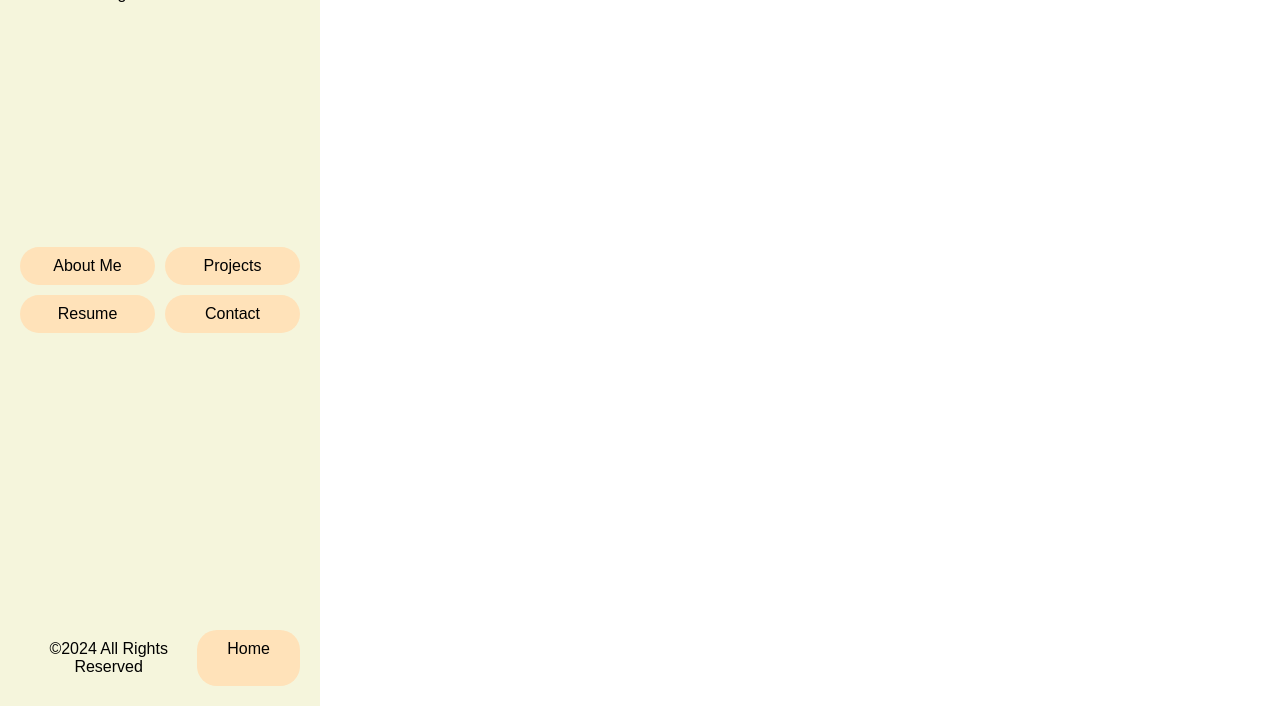
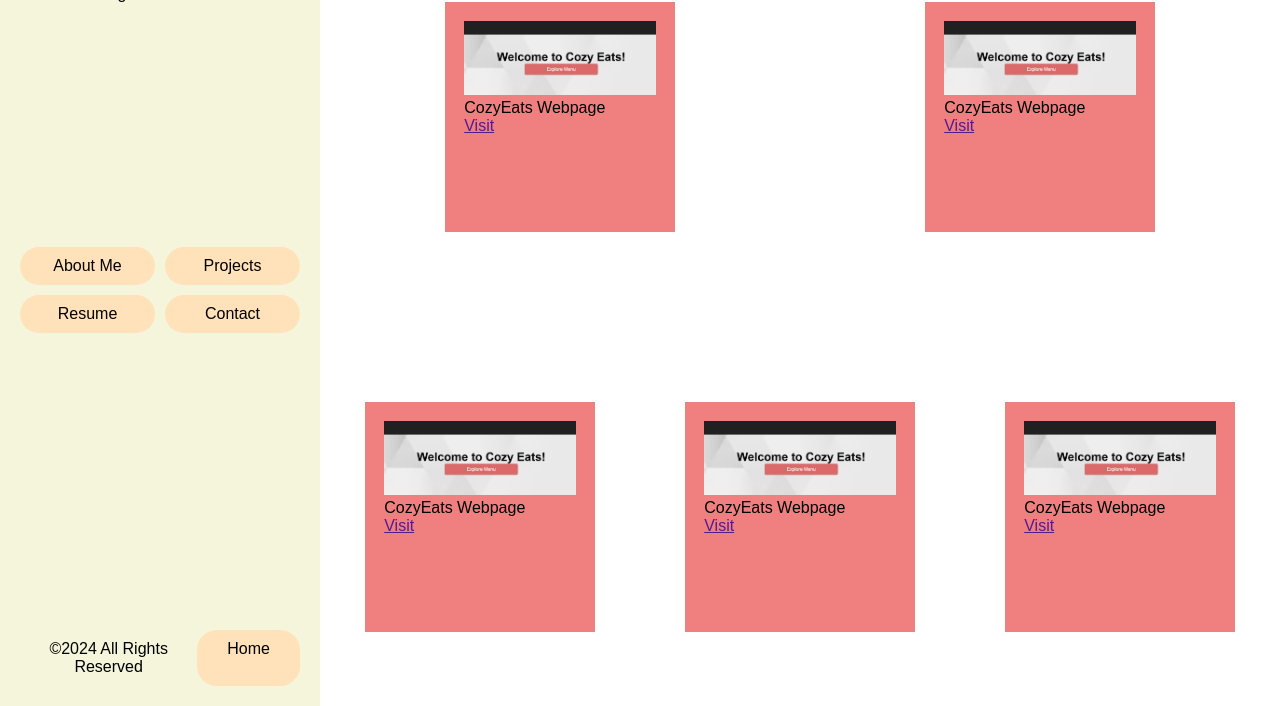
Before and after one commit to GambleLM9/Portfolio, a plain HTML site: page projects.html in a window 1280 px wide. Shown: the part 94-800 px from the top of the page. Drawn offline with Linux system fonts and the light colour scheme.

Commit message:
Even more work on the projects page.

```diff
--- a/projects.html
+++ b/projects.html
@@ -9,20 +9,35 @@
         /*Project List*/
         .prolist{
             grid-area: content;
+            display: grid;
             grid-template-columns: repeat(3, 1fr);
             grid-template-rows: repeat(2, 1fr);
             grid-template-areas:
-            "item1 item2 item3"
-            "item4 item5 item6"
+            "top top top"
+            "bottom bottom bottom"
             ;
         }
         /*Project Items*/
-        .proimage img{
-            width: 100px;
+        .tophalf{
+            grid-area: top;
+            display: flex;
+            justify-content: space-around;
         }
         .item1{
-            grid-area: item1;
-            width: 500px;
+            background-color: lightcoral;
+            width: 230px;
+            height: 230px;
+            padding: 2%;
+            margin: 2%;
+            margin-top: 10%;
+        }
+        .proimage img{
+            width: 100%;
+        }
+        .bothalf{
+            grid-area: bottom;
+            display: flex;
+            justify-content: space-around;
         }
     </style>
 </head>
@@ -49,13 +64,46 @@
             </div>
         </aside>
         <section class="prolist">
-            <div class="item1">
-                <div class="proimage">
+            <div class="tophalf">
+                <div class="item1">
+                    <div class="proimage">
                     <img src="images/cozypreview.png" alt="">
+                    </div>
+                    <p>CozyEats Webpage</p>
+                    <p class="visit"><a href="">Visit</a></p>
                 </div>
-                <p>CozyEats Webpage</p>
-                <p class="visit"><a href="">Visit</a></p>
+                <div class="item1">
+                    <div class="proimage">
+                    <img src="images/cozypreview.png" alt="">
+                    </div>
+                    <p>CozyEats Webpage</p>
+                    <p class="visit"><a href="">Visit</a></p>
+                </div>
             </div>
+            <div class="bothalf">
+                <div class="item1">
+                    <div class="proimage">
+                    <img src="images/cozypreview.png" alt="">
+                    </div>
+                    <p>CozyEats Webpage</p>
+                    <p class="visit"><a href="">Visit</a></p>
+                </div>
+                <div class="item1">
+                    <div class="proimage">
+                    <img src="images/cozypreview.png" alt="">
+                    </div>
+                    <p>CozyEats Webpage</p>
+                    <p class="visit"><a href="">Visit</a></p>
+                </div>
+                <div class="item1">
+                    <div class="proimage">
+                    <img src="images/cozypreview.png" alt="">
+                    </div>
+                    <p>CozyEats Webpage</p>
+                    <p class="visit"><a href="">Visit</a></p>
+                </div>
+            </div>
+
         </section>
     </div>
 </body>
```
